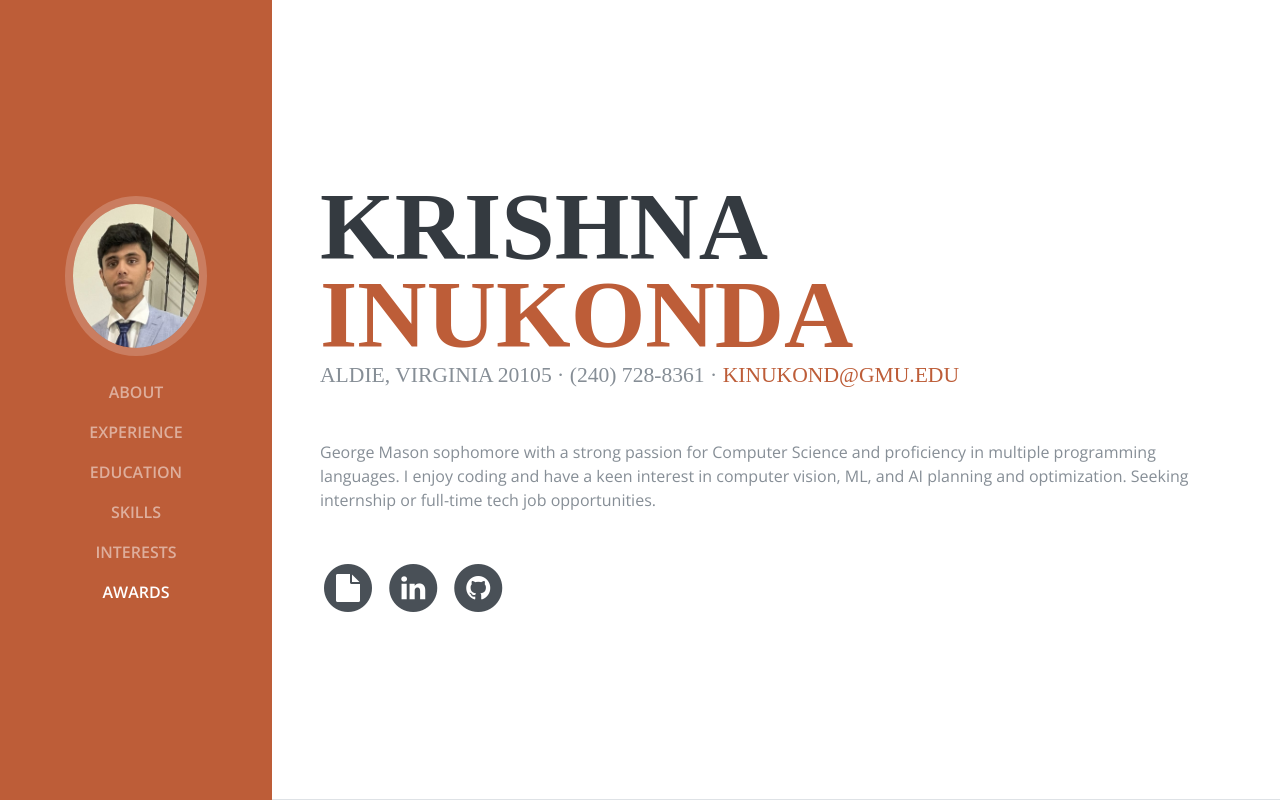
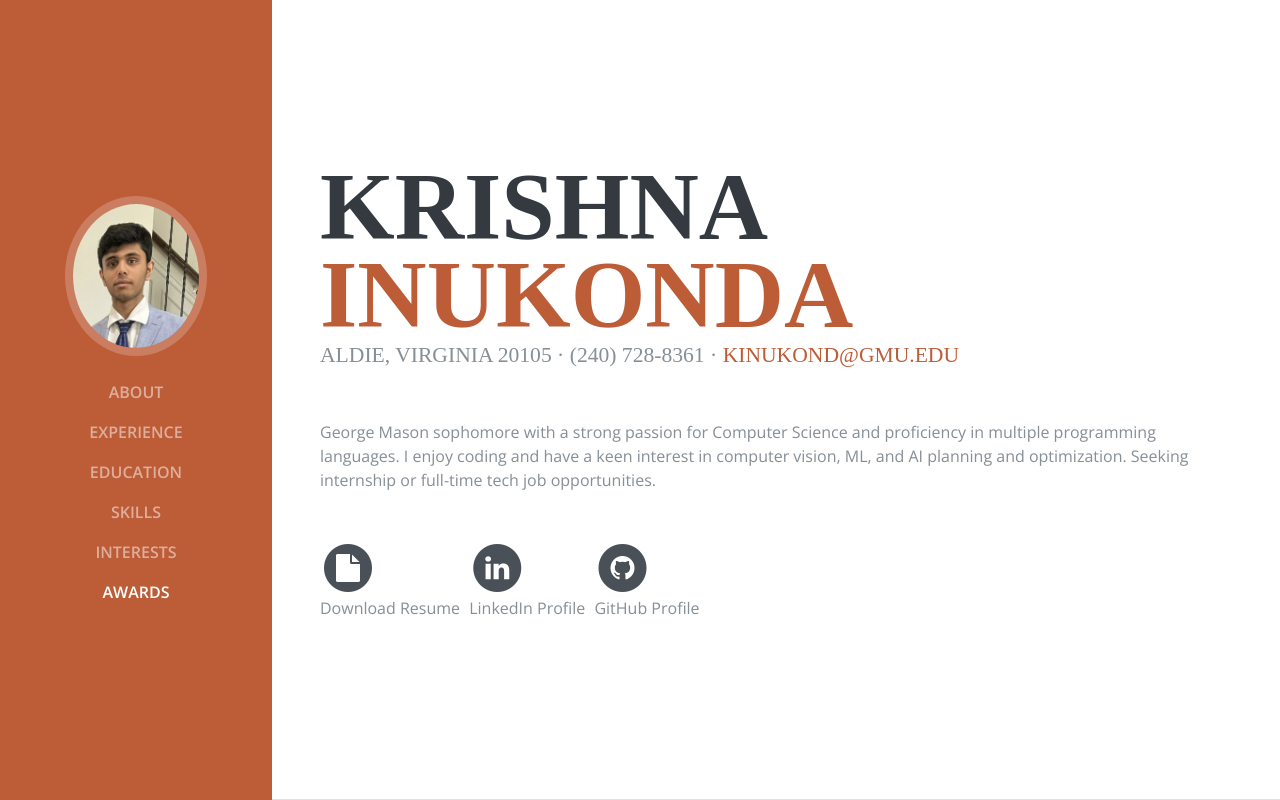
Before and after one commit to krishnaink/krishnaink.github.io, a plain HTML site: page index.html in a window 1280 px wide. Shown: the top 800 px of the page. Drawn offline with nearby package versions, Linux system fonts and the light colour scheme; a web font is replaced by a local one.

Commit message:
Update index.html

```diff
--- a/index.html
+++ b/index.html
@@ -80,6 +80,7 @@
                         <i class="fa fa-file fa-stack-1x fa-inverse"></i>
                     </span>
                 </a>
+                <p>Download Resume</p>
             </li>
             <li class="list-inline-item">
                 <a href="https://linkedin.com/in/krishna-inukonda-867584277">
@@ -88,6 +89,7 @@
                         <i class="fa fa-linkedin fa-stack-1x fa-inverse"></i>
                     </span>
                 </a>
+                <p>LinkedIn Profile</p>
             </li>
             <li class="list-inline-item">
                 <a href="https://github.com/krishnaink">
@@ -96,6 +98,7 @@
                         <i class="fa fa-github fa-stack-1x fa-inverse"></i>
                     </span>
                 </a>
+                <p>GitHub Profile</p>
             </li>
         </ul>
         </div>
```
Lines whose indentation alone changed are shown as unchanged.
